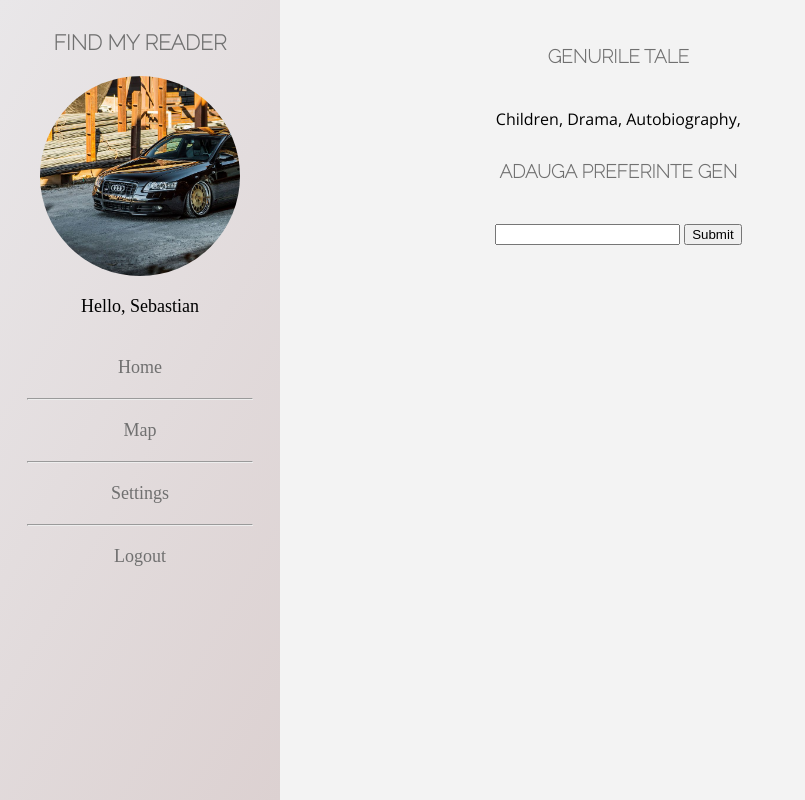
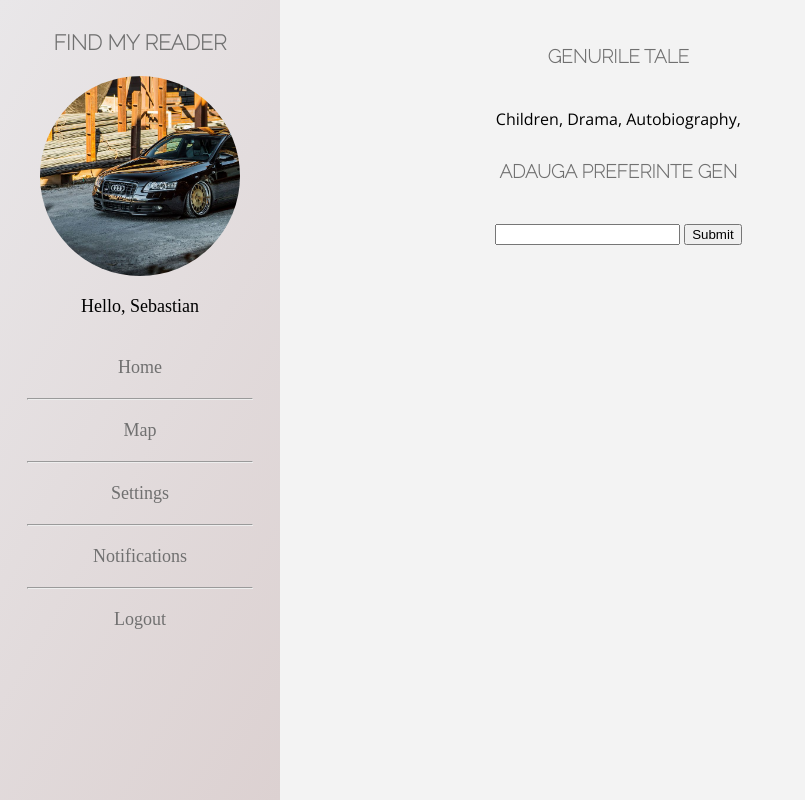
Before and after one commit to Corbix/Find-my-Reader, a PHP site: page /adaugagen.php in a window 1280 px wide. Shown: the whole page, without its empty margins (0-805 px from the left). Run offline with PHP 8.4, Linux system fonts and the light colour scheme; a user stored in the database is signed in; data comes from the database, SQL or seed files in the repository.

Commit message:
Update menu.php

```diff
--- a/myreader/menu.php
+++ b/myreader/menu.php
@@ -12,6 +12,7 @@
 	<a href="home.php">Home</a>
 	<hr><a href="map.php">Map</a>
 	<hr><a href="settings.php">Settings</a>
+	<hr><a href="notifications.php">Notifications</a>
 	<hr id="logouthr"><a href="logout.php" id="logout">Logout</a>
 
 </div>
```
